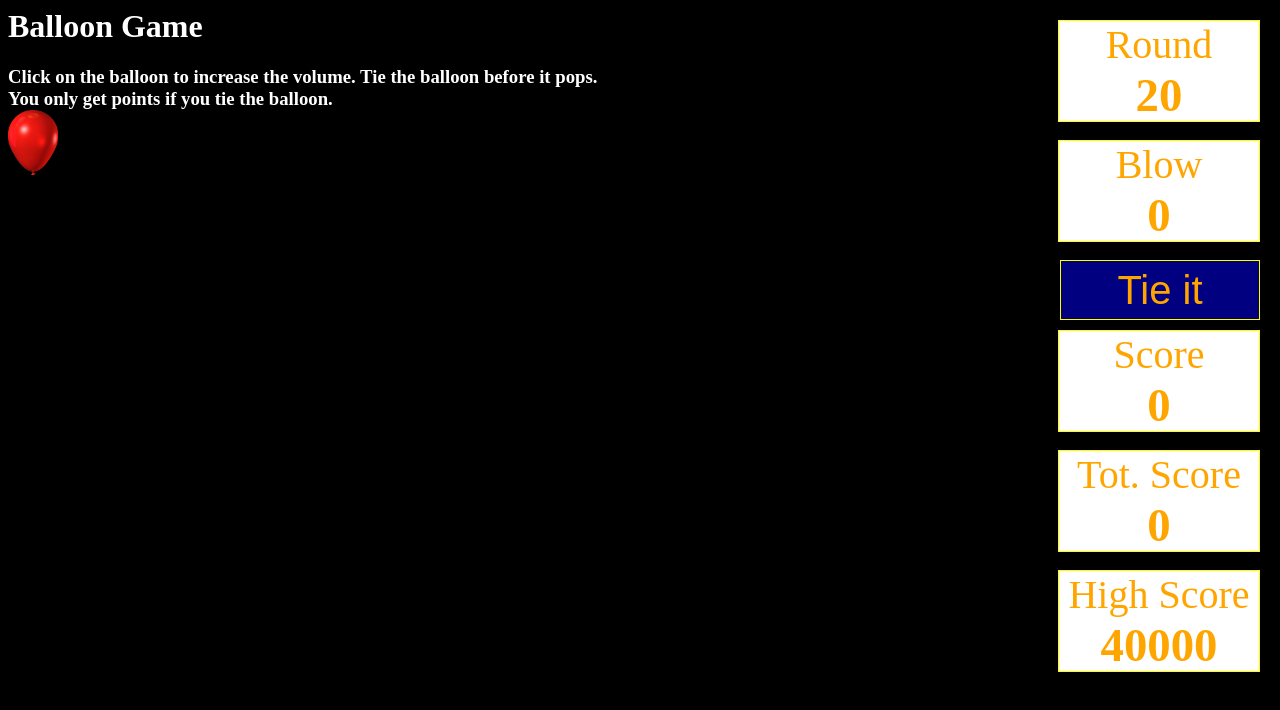
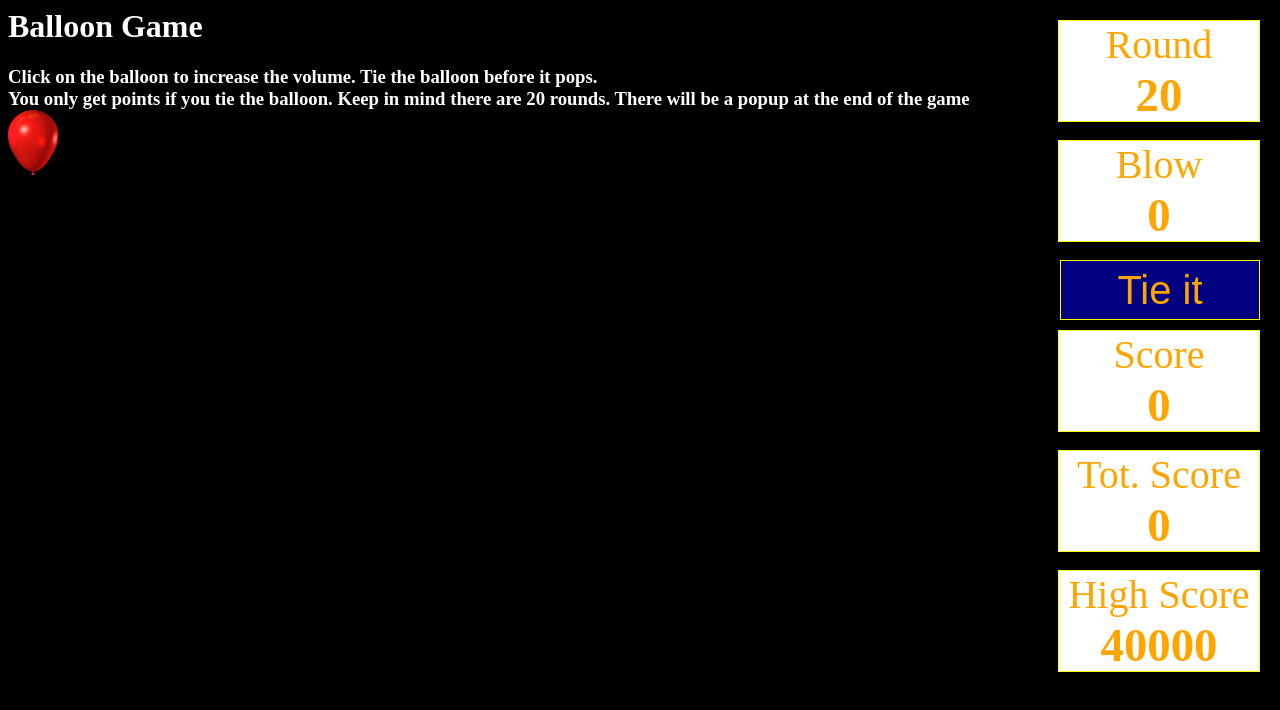
Before and after one commit to christinebdo/christinebdo.github.io, a website: page index.html in a window 1280 px wide. Drawn offline with nearby package versions, Linux system fonts and the light colour scheme; no server answers.

Commit message:
Update index.html

```diff
--- a/index.html
+++ b/index.html
@@ -10,7 +10,7 @@
 	<body onload="loadGame()">
 		<h1>Balloon Game </h1>
 		<h3>Click on the balloon to increase the volume. Tie the balloon before it pops.</h3>
-		<h3>You only get points if you tie the balloon.</h3>
+		<h3>You only get points if you tie the balloon. Keep in mind there are 20 rounds. There will be a popup at the end of the game</h3>
 		<div id="balloon">
 			<img src="coder.png" onclick="blow()"/>
 		</div>
```
